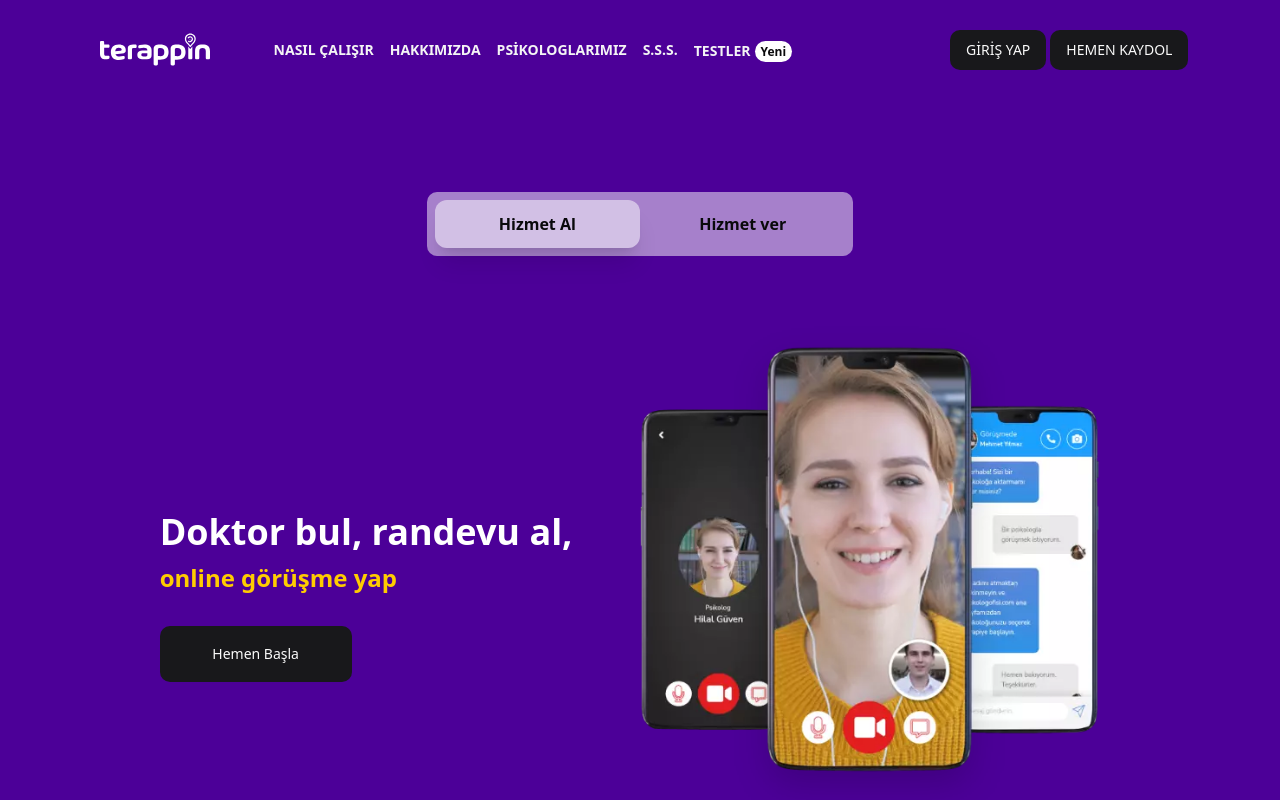
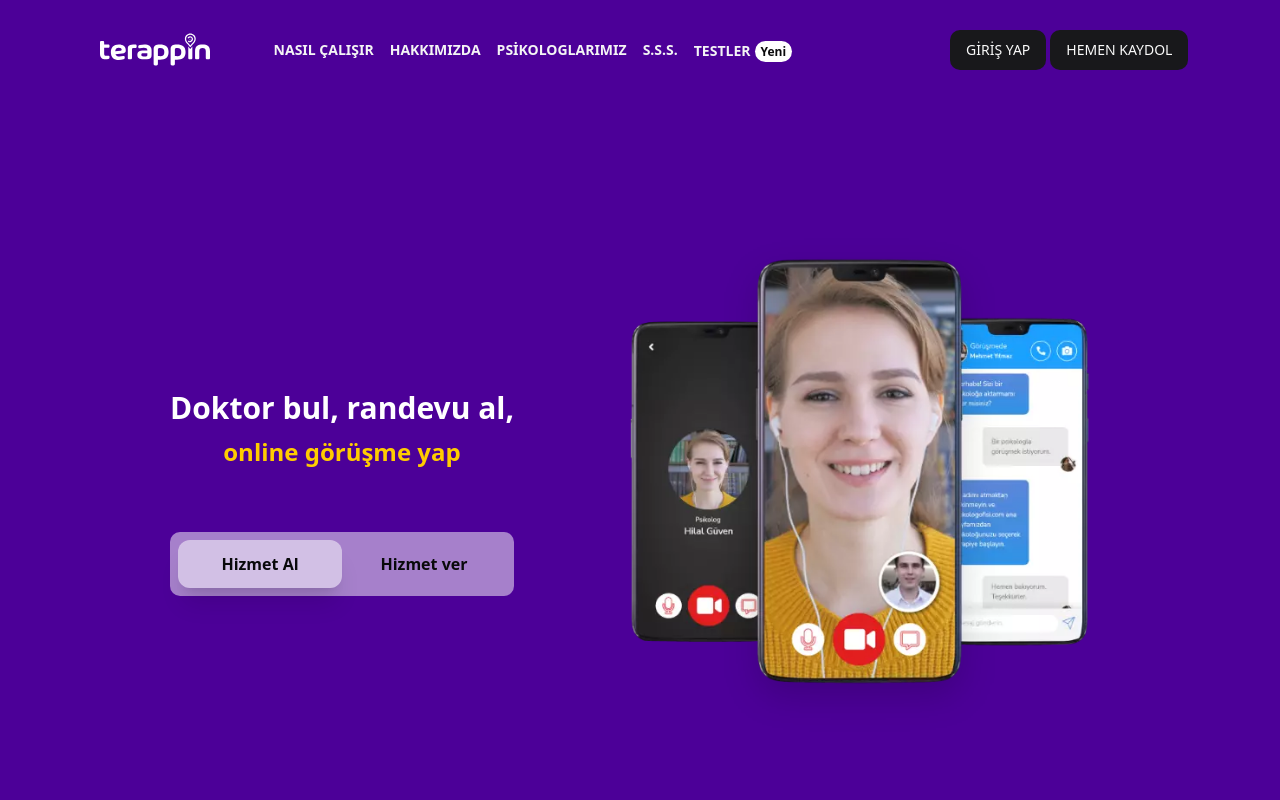
Before and after one commit to ramazanunal/Ofistik---Medyanes-360, a Next.js app: page / in a window 1280 px wide. Shown: the top 800 px of the page. Built offline with nearby package versions, Linux system fonts and the light colour scheme.

Commit message:
slider add filter

```diff
--- a/components/ChoseType.js
+++ b/components/ChoseType.js
@@ -10,7 +10,7 @@
     return (
         <>
             <div
-                className="bg-white/50 p-2 rounded-md w-4/6 lg:w-2/6 flex flex-col md:flex-row"
+                className="bg-white/50 p-2 rounded-md w-full my-8 flex flex-col md:flex-row"
             >
                 {headers.map((header, idx) => (
                     <div
--- a/components/slider/cardSlider.jsx
+++ b/components/slider/cardSlider.jsx
@@ -15,14 +15,8 @@
 function CardSlider() {
     const [clickedButtonId, setClickedButtonId] = useState(null);
     const cardAreaRef = useRef(null);
-    const [isAtLeftEdge, setIsAtLeftEdge] = useState(true);
-    const [isAtRightEdge, setIsAtRightEdge] = useState(false);
-    const handleButtonClick = (id) => {
-        setClickedButtonId(id);
-        if (cardAreaRef.current) {
-            cardAreaRef.current.scrollLeft = 0;
-        }
-    };
+
+    const handleButtonClick = (id) => setClickedButtonId(id);
 
     const employees = [
         {
@@ -277,7 +271,9 @@
                 className="w-5/6 md:w-2/3 mx-auto"
             >
                 <CarouselContent>
-                    {employees.map((employee, index) => (
+                    {employees
+                        .filter((ft, idx) => clickedButtonId ? ft.job.toLowerCase().includes(clickedButtonId) : true)
+                        .map((employee, index) => (
                         <CarouselItem key={index} className="basis-auto">
                                     <EmployeeCard
                                         key={index}
@@ -299,6 +295,11 @@
                                     />
                         </CarouselItem>
                     ))}
+                    {employees
+                        .filter((ft, idx) => clickedButtonId ? ft.job.toLowerCase().includes(clickedButtonId) : true).length <= 0
+                    && <CarouselItem key="empty" className="basis-auto">
+                            <h1>Empty not found</h1>
+                        </CarouselItem> }
                 </CarouselContent>
 
                 <CarouselNext className="hidden md:flex"/>
--- a/containers/Home/_components/first-content/index.jsx
+++ b/containers/Home/_components/first-content/index.jsx
@@ -1,40 +1,23 @@
 import React from "react";
 import ChoseType from "@/components/ChoseType";
-import {Button} from "@/components/ui/button";
-import Image from "next/image"
+import Image from "next/image";
 
 function FirstContent() {
-    const headerText = "Doktor bul, randevu al,"
-    const headerText2 = "online,"
-    const headerText3 = "görüşme yap!"
-
-    const typeText1 = "Online Görüşme"
-    const typeText2 = "Yüz Yüze Randevu"
-
-    const searchPlaceholder = "Doktor ve branş arayın..."
 
     return (
         <div className="w-full h-fit pt-36 xl:pt-48 items-center flex flex-col bg-deep-slate-blue gap-6">
-            <ChoseType headers={["Hizmet Al", "Hizmet ver"]}/>
-
             <div
-                className="flex flex-col md:flex-row h-fit items-center gap-12">
-                <div className="flex flex-col w-4/6 items-center xl:items-start pt-12 gap-8">
-                    <div className="flex flex-col text-center xl:text-start gap-2.5">
-                        <h3 className="text-4xl 2xl:text-6xl font-bold text-white">
+                className="flex flex-col md:flex-row h-fit items-center gap-0 md:gap-24">
+                <div className="flex flex-col items-center xl:items-start pt-12 gap-8">
+                    <div className="flex flex-col items-center gap-2.5">
+                        <h3 className="text-3xl 2xl:text-6xl font-bold text-white">
                             Doktor bul, randevu al,
                         </h3>
                         <span className="text-2xl 2xl:text-4xl font-bold text-vivid-orange">
-                            online görüşme yap
-                        </span>
+                  online görüşme yap
+              </span>
                     </div>
-
-                    <Button
-                        href="/"
-                        className="hidden lg:block !w-48 !h-14"
-                    >
-                        Hemen Başla
-                    </Button>
+                    <ChoseType headers={["Hizmet Al", "Hizmet ver"]}/>
                 </div>
 
                 <Image
```
